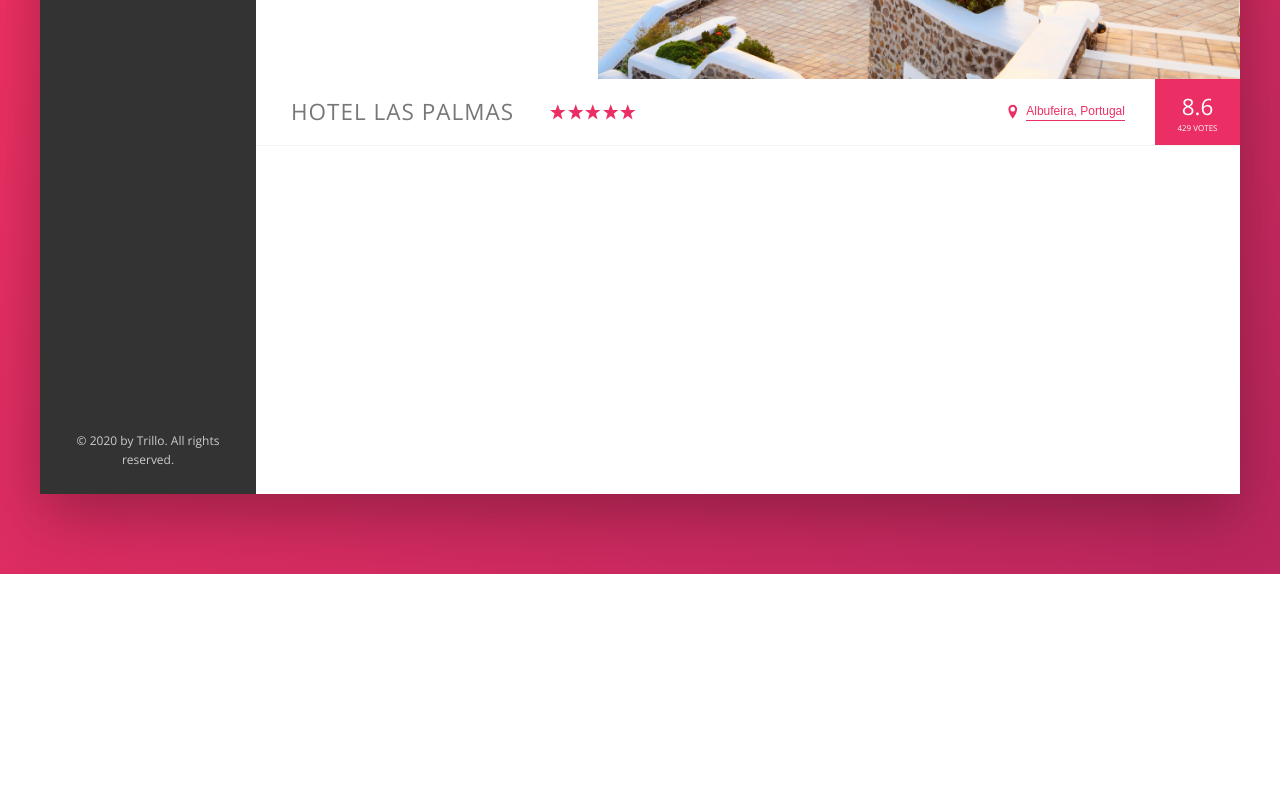
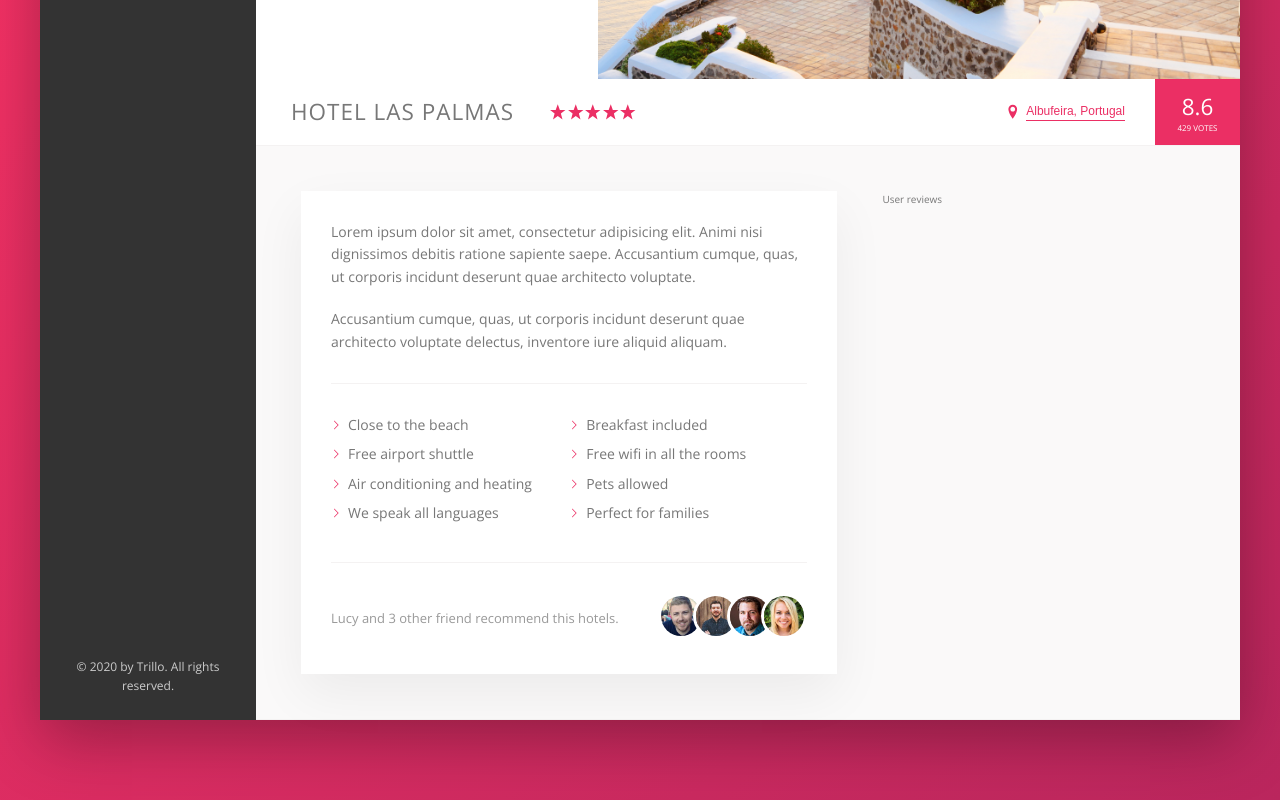
Before and after one commit to iamahless/trillo, a website: page index.html in a window 1280 px wide. Shown: the part 456-1256 px from the top of the page. Before the commit the page ends 1030 px from the top, so only its background shows below. Drawn offline with nearby package versions, Linux system fonts and the light colour scheme.

Commit message:
description section

```diff
--- a/index.html
+++ b/index.html
@@ -131,6 +131,38 @@
                   <div class="overview__rating-count">429 votes</div>
                </div>
             </div>
+
+            <div class="detail">
+               <div class="description">
+                  <p class="paragraph">Lorem ipsum dolor sit amet, consectetur adipisicing elit. Animi nisi dignissimos debitis ratione sapiente saepe. Accusantium cumque, quas, ut corporis incidunt deserunt quae architecto voluptate.</p>
+                  <p class="paragraph">Accusantium cumque, quas, ut corporis incidunt deserunt quae architecto voluptate delectus, inventore iure aliquid aliquam.</p>
+                  <ul class="list">
+                     <li class="list__item">Close to the beach</li>
+                     <li class="list__item">Breakfast included</li>
+                     <li class="list__item">Free airport shuttle</li>
+                     <li class="list__item">Free wifi in all the rooms</li>
+                     <li class="list__item">Air conditioning and heating</li>
+                     <li class="list__item">Pets allowed</li>
+                     <li class="list__item">We speak all languages</li>
+                     <li class="list__item">Perfect for families</li>
+                  </ul>
+                  <div class="recommend">
+                     <p class="recommend__count">
+                        Lucy and 3 other friend recommend this hotels.
+                     </p>
+                     <div class="recommend__friends">
+                        <img src="img/user-3.jpg" alt="Friend 1" class="recommend__photo">
+                        <img src="img/user-4.jpg" alt="Friend 2" class="recommend__photo">
+                        <img src="img/user-5.jpg" alt="Friend 3" class="recommend__photo">
+                        <img src="img/user-6.jpg" alt="Friend 4" class="recommend__photo">
+                     </div>
+                  </div>
+               </div>
+
+               <div class="user-reviews">
+                  User reviews
+               </div>
+            </div>
          </main>
       </div>
    </div>
--- a/sass/_base.scss
+++ b/sass/_base.scss
@@ -13,6 +13,9 @@
    --color-grey-dark-3: #999999;
 
    --shadow-dark:  0 2rem 6rem rgba(0,0,0,.3);
+   --shadow-light: 0 2rem 5rem rgba(0,0,0,.06);
+
+   --line: 1px solid var(--color-grey-light-2);
 }
 
 * {
--- a/sass/_components.scss
+++ b/sass/_components.scss
@@ -205,7 +205,7 @@
 // HOTEL OVERVIEW
 .overview {
    display: flex;
-   border-bottom: 1px solid var(--color-grey-light-2);
+   border-bottom: var(--line);
    align-items: center;
 
    &__heading {
@@ -258,7 +258,7 @@
    }
 
    &__rating-count {
-      font-size:.8rem ;
+      font-size: .8rem;
       text-transform: uppercase;
    }
 }
@@ -295,7 +295,7 @@
 
    50% {
       transform: scale(1.05);
-      box-shadow: 0 1rem 4rem rgba(0,0,0,.25);
+      box-shadow: 0 1rem 4rem rgba(0, 0, 0, .25);
    }
 
    100% {
@@ -303,3 +303,76 @@
       box-shadow: none;
    }
 }
+
+
+////////////////////////////////////
+// PARAGRAPH
+.paragraph:not(:last-of-type) {
+   margin-bottom: 2rem;
+}
+
+
+////////////////////////////////////
+// LIST
+.list {
+   list-style: none;
+   margin: 3rem 0;
+   padding: 3rem 0;
+   border-top: var(--line);
+   border-bottom: var(--line);
+
+   display: flex;
+   flex-wrap: wrap;
+
+   &__item {
+      flex: 0 0 50%;
+      margin-bottom: .7rem;
+   }
+
+   &__item::before {
+      content: "";
+      display: inline-block;
+      height: 1rem;
+      width: 1rem;
+      margin-right: .7rem;
+
+      // Older browsers
+      // background-image: url(../img/chevron-thin-right.svg);
+      // background-size: cover;
+
+      // Newer browsers - masks
+      background-color: var(--color-primary);
+      -webkit-mask-image: url(../img/chevron-thin-right.svg);
+      -webkit-mask-size: cover;
+      mask-image: url(../img/chevron-thin-right.svg);
+      mask-size: cover;
+   }
+}
+
+
+////////////////////////////////////
+// RECOMMEND
+.recommend {
+   font-size: 1.3rem;
+   color: var(--color-grey-dark-3);
+
+   display: flex;
+   justify-content: space-between;
+   align-items: center;
+
+   &__count {}
+
+   &__friends {}
+
+   &__photo {
+      box-sizing: content-box;
+      height: 4rem;
+      width: 4rem;
+      border-radius: 50%;
+      border: 3px solid #fff;
+
+      &:not(:last-child) {
+         margin-right: -1.5rem;
+      }
+   }
+}
--- a/sass/_layout.scss
+++ b/sass/_layout.scss
@@ -10,7 +10,7 @@
    font-size: 1.4rem;
    height: 7rem;
    background-color: #fff;
-   border-bottom: 1px solid var(--color-grey-light-2);
+   border-bottom: var(--line);
 
    display: flex;
    justify-content: space-between;
@@ -33,7 +33,26 @@
 
 .hotel-view {
    background-color: #fff;
-   height: 80rem;
 
    flex: 1;
 }
+
+.detail {
+   display: flex;
+   padding: 4.5rem;
+   background-color: var(--color-grey-light-1);
+   border-bottom: var(--line);
+}
+
+.description {
+   font-size: 1.4rem;
+   flex: 0 0 60%;
+   background-color: #fff;
+   box-shadow: var(--shadow-light);
+   padding: 3rem;
+   margin-right: 4.5rem;
+}
+
+.user-reviews {
+   flex: 1;
+}
```
Also changed, not shown: css/style.css.
